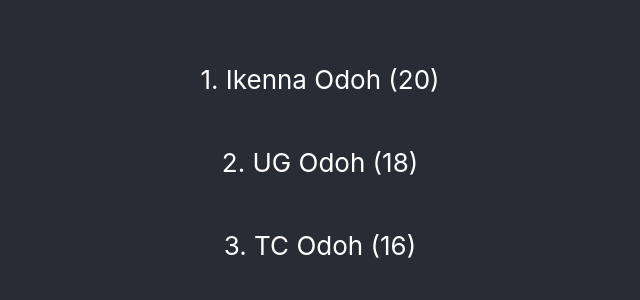
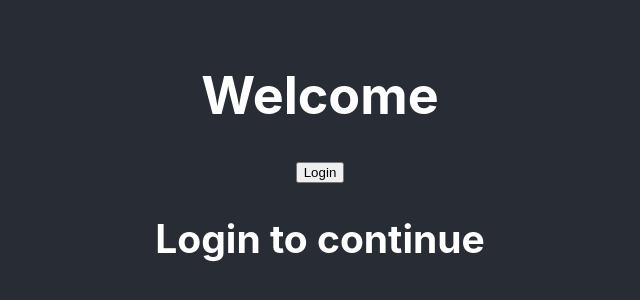
Before and after one commit to ikenna042/react-intro, a React (Create React App) app: page / in a window 1280 px wide. Shown: the part 238-538 px from the top of the page, without its empty margins (320-960 px from the left). Built offline with nearby package versions, Linux system fonts and the light colour scheme.

Commit message:
useEffect lifecycle

```diff
--- a/package.json
+++ b/package.json
@@ -6,8 +6,10 @@
     "@testing-library/jest-dom": "^5.11.4",
     "@testing-library/react": "^11.1.0",
     "@testing-library/user-event": "^12.1.10",
+    "axios": "^0.24.0",
     "react": "^17.0.2",
     "react-dom": "^17.0.2",
+    "react-router-dom": "^6.0.2",
     "react-scripts": "4.0.3",
     "web-vitals": "^1.0.1"
   },
--- a/src/App.js
+++ b/src/App.js
@@ -2,6 +2,8 @@ import logo from './logo.svg';
 import './App.css';
 import Counter from './Counter';
 import Employee from './Employee';
+import { useState } from 'react';
+import TodoList from './TodoList';
 
 const employees = [
   {
@@ -25,15 +27,32 @@ const employees = [
 ]
 
 function App() {
+  const [loggedIn, setLoggedIn] = useState(false);
+  console.log(employees)
+  const firstEmployee = employees[0];
   return (
     <div className="App">
       <header className="App-header">
+      <h1>Welcome</h1>
+      <button onClick={() => setLoggedIn(!loggedIn)}>
+        {loggedIn ? 'Logout' : 'Login'}
+      </button>
       {
-        employees.map((employee) => {
-          return(
-            <Employee key={employee.id} {...employee} />
-          )
-        })
+        loggedIn ? (
+          <div>
+            {
+              <Employee key={firstEmployee.id} {...firstEmployee} />
+            }
+            <Counter />
+            <TodoList />
+          </div>
+
+        ) : (
+          <div>
+            <h2>Login to continue</h2>
+          </div>
+
+        )
       }
       </header>
     </div>
--- /dev/null
+++ b/src/TodoList.jsx
@@ -0,0 +1,37 @@
+import React, { useState, useEffect } from 'react';
+import axios from 'axios';
+
+const TodoList = () => {
+    const [todos, setTodos] = useState();
+
+    useEffect(() => {
+        axios.get('https://jsonplaceholder.typicode.com/todos').then((res) => {
+            const todoResponse = res.data
+            setTodos(todoResponse);
+            console.log('mounted')
+        }
+        )
+
+        return (
+            console.log('unmounted')
+        )
+    }, [])
+
+    return(
+        <div>
+            {todos && todos.map(todo=>{
+                const { id, userId, title } = todo;
+                return(
+                    <div key={id}>
+                        <p>{title} ({userId})</p>
+                    </div>
+                )
+            })
+        }
+        </div>
+
+    )
+
+}
+
+export default TodoList;
```
Also changed, not shown: 1 other file (tests, documents, lock files or other folders).
